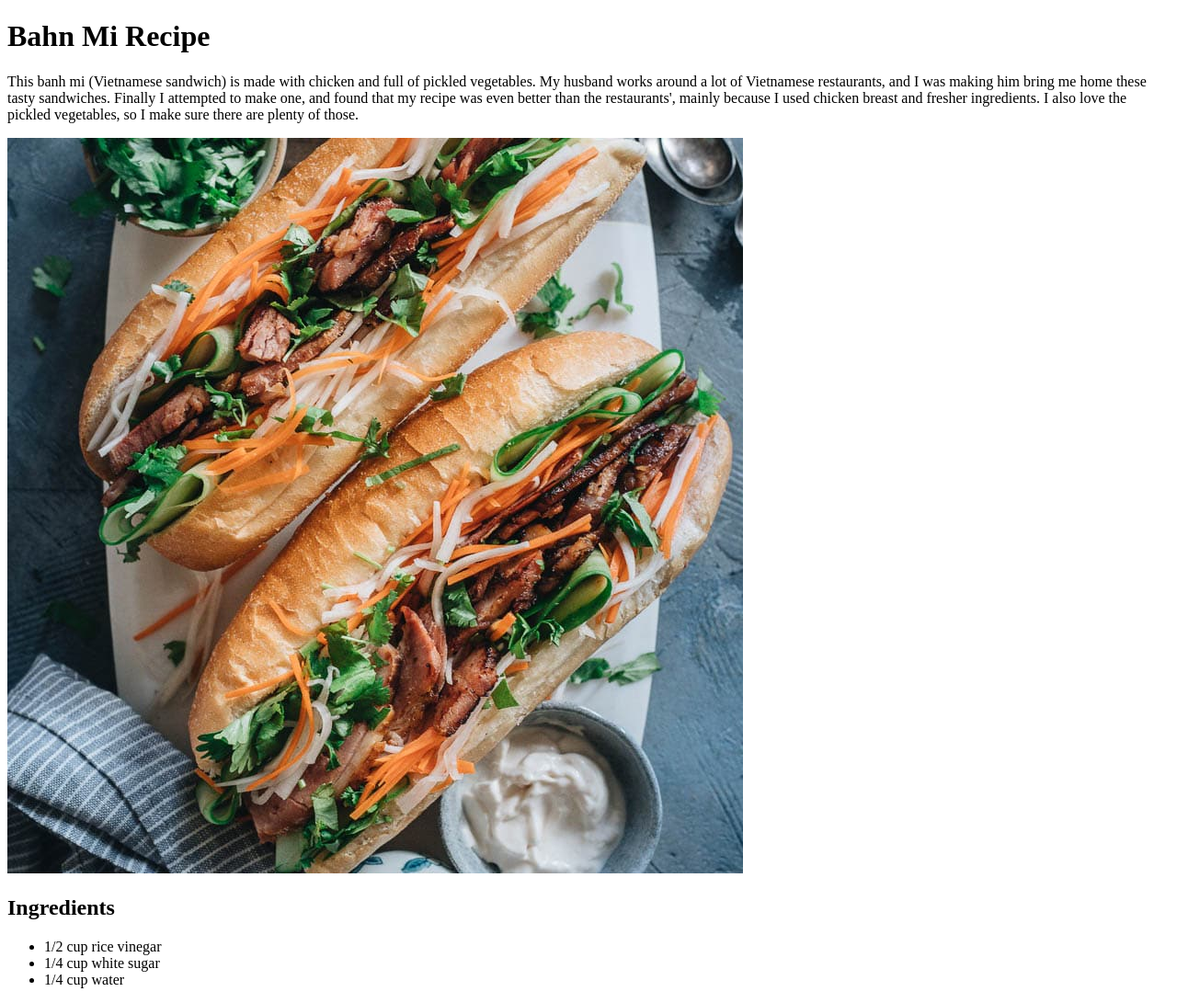
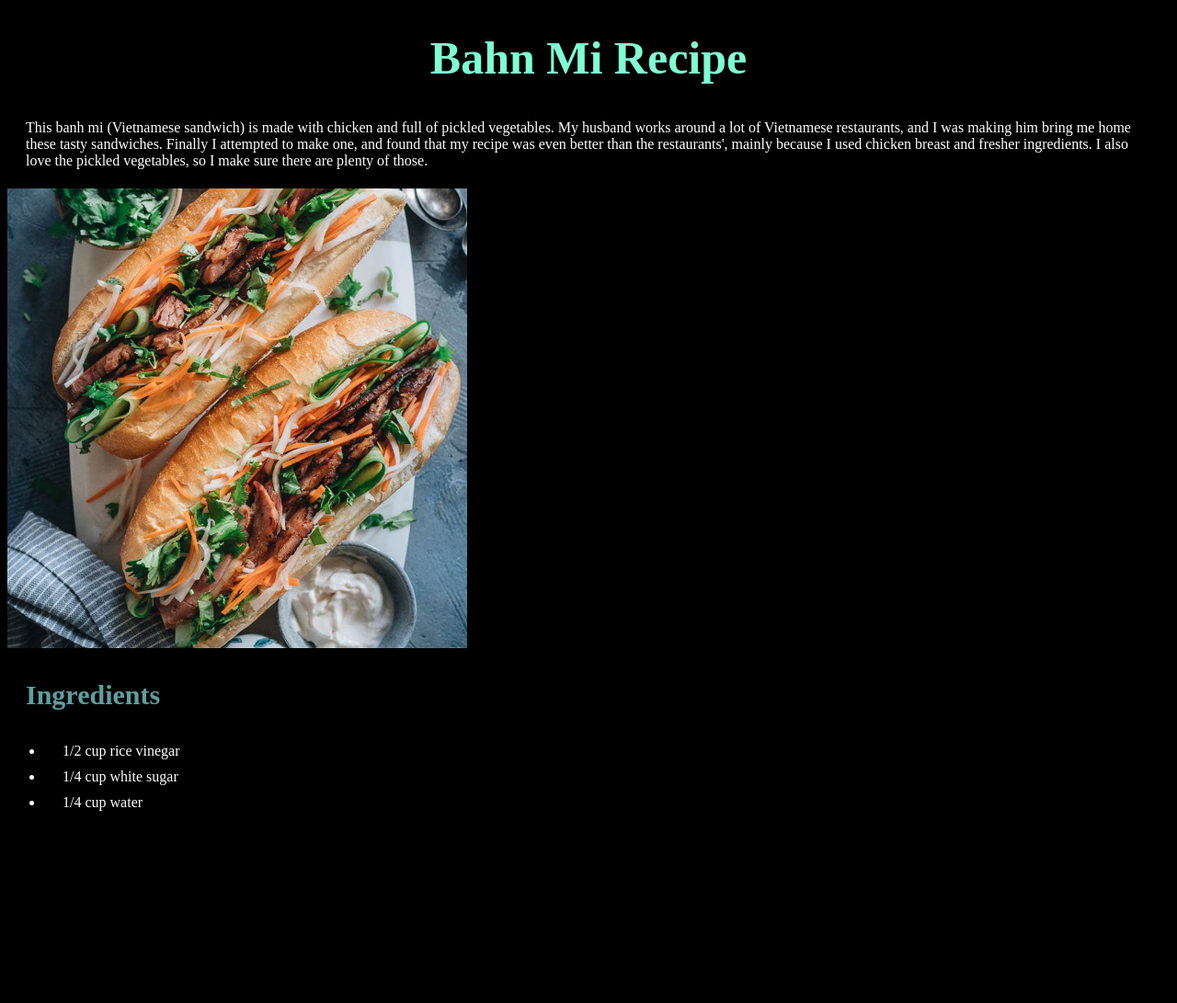
Before and after one commit to bchang10/odin-recipes, a plain HTML site: page recipes/banhmi.html in a window 1280 px wide. Shown: the whole page at 92% size. After the commit the page ends 903 px from the top, so only its background shows below. Drawn offline with Linux system fonts and the light colour scheme.

Commit message:
Added css style sheet

```diff
--- a/recipes/banhmi.html
+++ b/recipes/banhmi.html
@@ -5,6 +5,7 @@
     <meta http-equiv="X-UA-Compatible" content="IE=edge">
     <meta name="viewport" content="width=device-width, initial-scale=1.0">
     <title>Document</title>
+    <link rel="stylesheet" href="../style.css">
 </head>
 <body>
     <h1>Bahn Mi Recipe</h1>
--- /dev/null
+++ b/style.css
@@ -0,0 +1,43 @@
+body{
+    background-color: black;
+}
+
+h1{
+    color: aquamarine;
+    text-align: center;
+    font-size: 50px;
+    font-family:'Times New Roman', Times, serif;
+}
+
+h2{
+    color:cadetblue;
+    font-size: 30px;
+    font-family:'Times New Roman', Times, serif;
+    padding-left: 20px;
+    padding-right: 20px;
+    padding-top: 5px;
+    padding-bottom: 5px;
+}
+
+p{
+    color:white;
+    padding-left: 20px;
+    padding-right: 20px;
+    padding-top: 5px;
+    padding-bottom: 5px;
+    font-family:'Times New Roman', Times, serif;
+}
+
+li{
+    color:white;
+    padding-left: 20px;
+    padding-right: 20px;
+    padding-top: 5px;
+    padding-bottom: 5px;
+    font-family:'Times New Roman', Times, serif;
+}
+
+img{
+    height: auto;
+    width:500px;
+}
```
Also changed, not shown: index.html (+3 -2 lines), recipes/bulgogi.html (+1 -0 lines).
